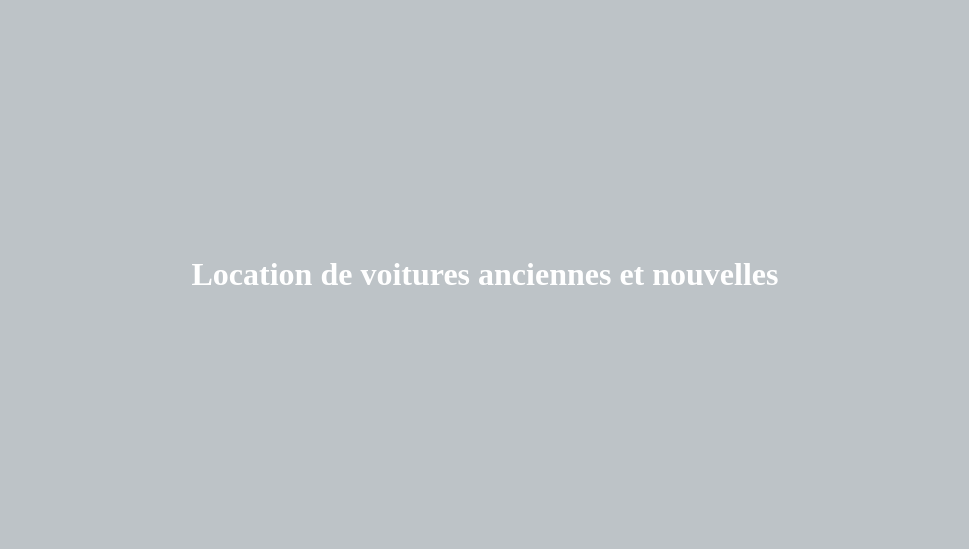
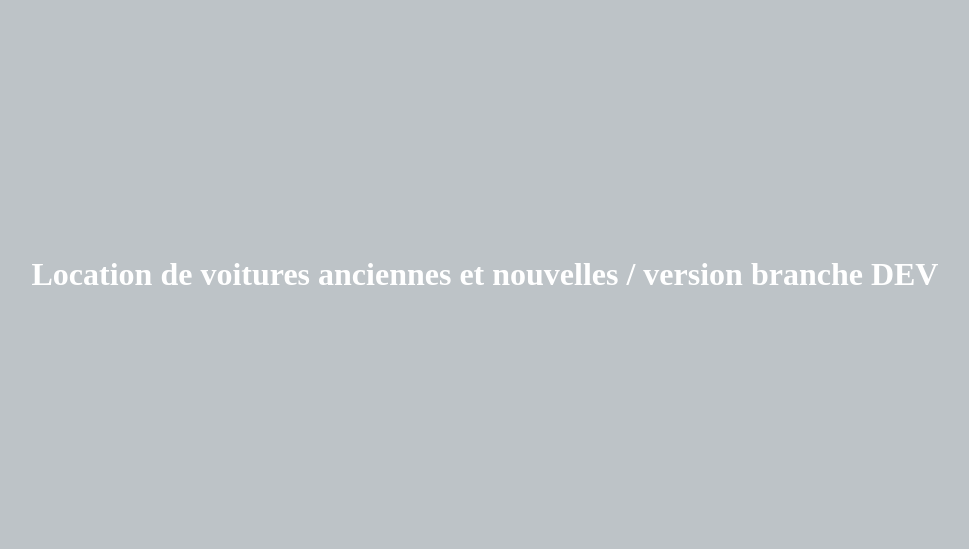
Before and after one commit to OlivierVermesse/locationVoiture, a plain HTML site: page index.html in a window 1280 px wide. Shown: the part 18-567 px from the top of the page, without its empty margins (155-1124 px from the left). Drawn offline with Linux system fonts and the light colour scheme.

Commit message:
ajout fichier dans DEV

```diff
--- a/index.html
+++ b/index.html
@@ -5,6 +5,6 @@
 		<tittle></tittle>
 	</head>
 	<body style="background-color:#bdc3c7">
-		<h1 style="padding-top:20%; padding-bottom:20%; text-align:center;color:#FFFFFF">Location de voitures anciennes et nouvelles</h1>
+		<h1 style="padding-top:20%; padding-bottom:20%; text-align:center;color:#FFFFFF">Location de voitures anciennes et nouvelles / version branche DEV</h1>
 	</body>
 </html>
```
